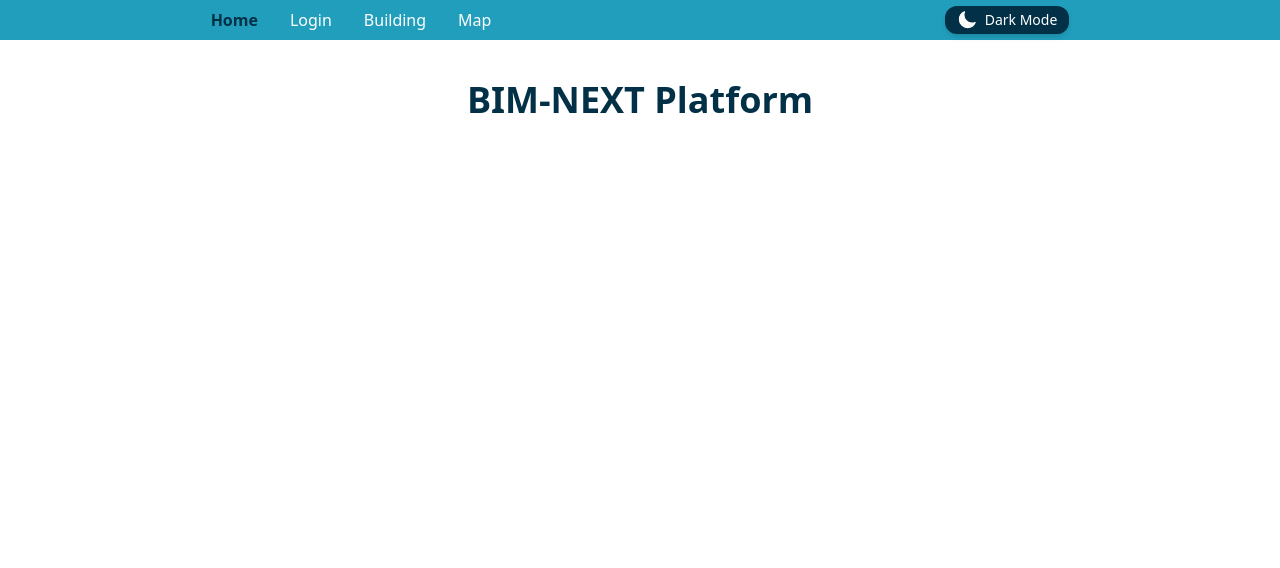
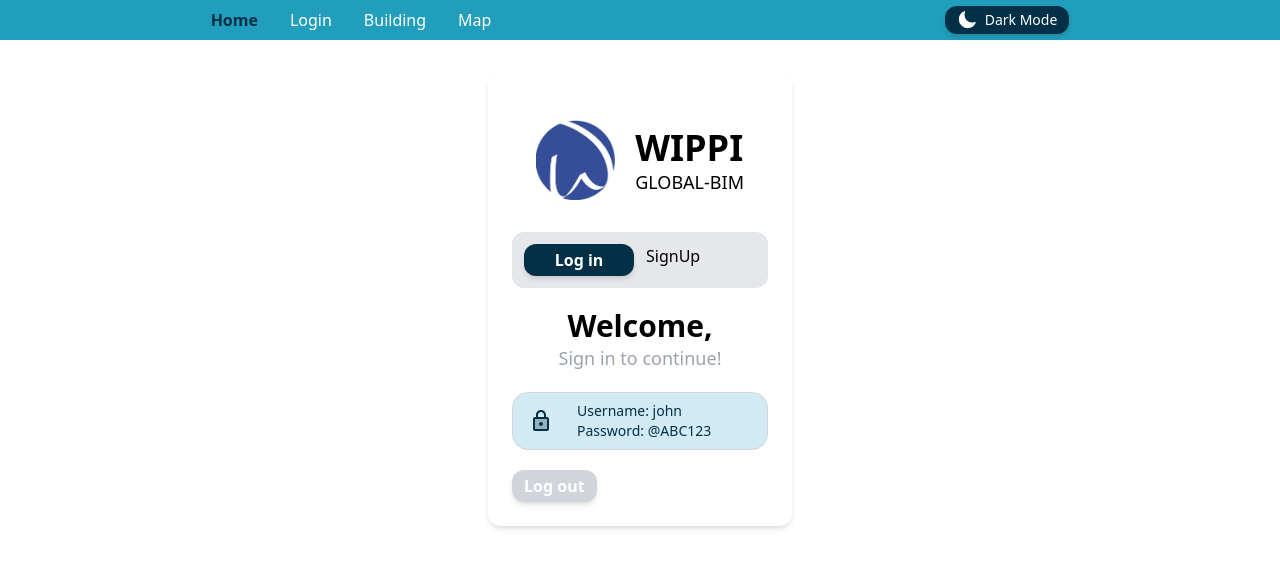
Before and after one commit to badiarq/bim-next, a Next.js app: page / in a window 1280 px wide. Shown: the top 568 px of the page. Built offline with nearby package versions, Linux system fonts and the light colour scheme.

Commit message:
Home/Login and Map Pages

```diff
--- a/pages/index.tsx
+++ b/pages/index.tsx
@@ -1,6 +1,11 @@
 import Head from 'next/head'
 import { Inter } from 'next/font/google'
 import { BasicLayout } from '@/components/layouts/basic-layout'
+import { FC } from "react";
+import { useAppContext } from "../middleware/context-provider";
+import { LoginTab } from "@/components/user/login-tab";
+import Link from "next/link";
+
 // import { Router } from 'next/router'
 // import { BuildingViewer } from "./components/building-viewer";
 // import { MapViewer } from "./components/map-viewer";
@@ -13,18 +18,16 @@ import { BasicLayout } from '@/components/layouts/basic-layout'
 const inter = Inter({ subsets: ['latin'] })
 
 export default function Home() {
-  return (
-    <>
-      <BasicLayout
-        title='BIM-NEXT Platform'
-        description='OPEN BIM Platform - Plateforme BIM - Created by Badr OUAHBI'
-      >
-        <div>
-            <h1 className="font-bold text-4xl text-center mt-10 text-primary-dark">
-              BIM-NEXT Platform
-            </h1>
-        </div>
-      </BasicLayout>
-    </>
-  )
+
+  const [state] = useAppContext();
+
+  if (state.user) {
+    return <Link href="/map"></Link>
+  } else {
+    return (
+      <>
+        <LoginTab />
+      </>
+    )
+  }
 }
--- a/pages/map/index.tsx
+++ b/pages/map/index.tsx
@@ -1,6 +1,9 @@
+import { FC } from "react";
+import Link from "next/link";
 import { BasicLayout } from "@/components/layouts/basic-layout"
 
 export default function MapPage() {
+
   return (
     <>
         <BasicLayout
```
